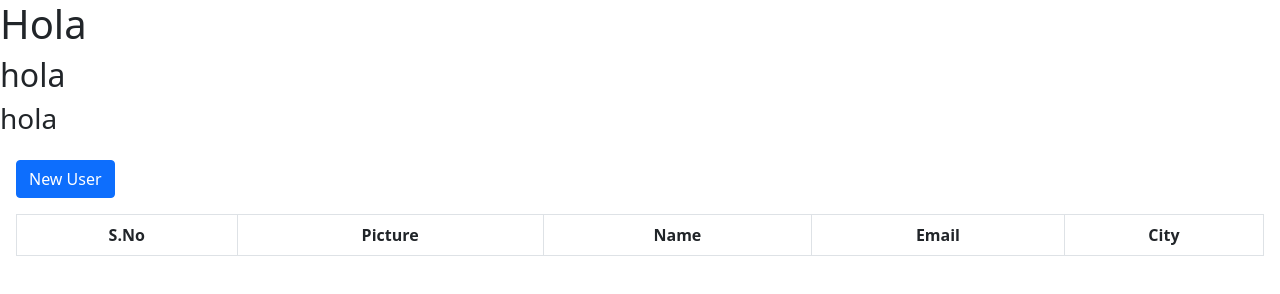
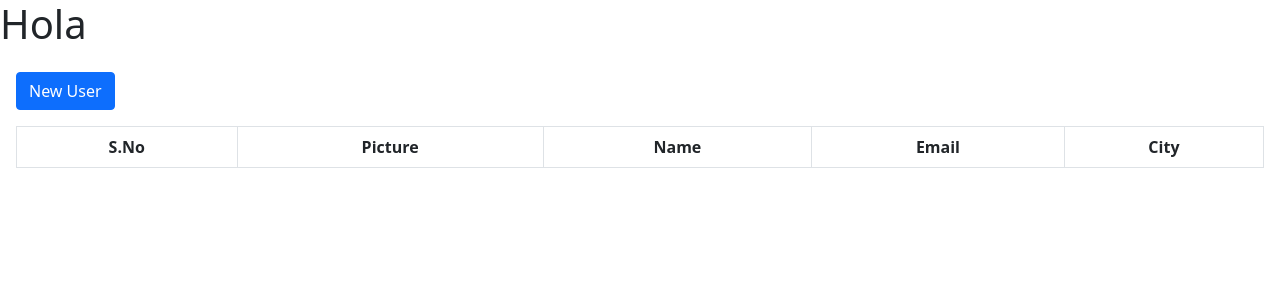
Before and after one commit to KevinAlpizarDev/listaDeImagenes, a plain HTML site: page index.html in a window 1280 px wide. Drawn offline with nearby package versions, Linux system fonts and the light colour scheme.

Commit message:
first in development

```diff
--- a/index.html
+++ b/index.html
@@ -13,8 +13,7 @@
 
 <body>
     <h1>Hola</h1>
-    <h2>hola</h2>
-    <h3>hola</h3>
+
     <section class="p-3">
 
         <div class="row">
```
